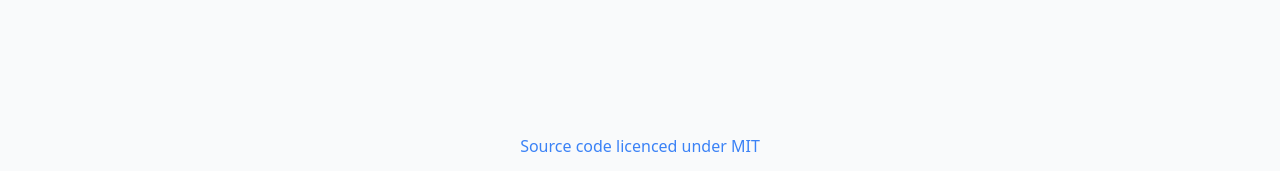
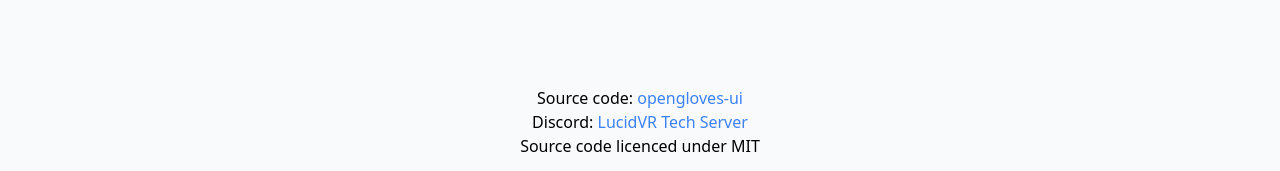
Before and after one commit to LucidVR/opengloves-ui, a Svelte app: page / in a window 1280 px wide. Shown: the part 626-797 px from the top of the page. Built offline with nearby package versions, Linux system fonts and the light colour scheme.

Commit message:
update footer with discord server (#13)

```diff
--- a/src/App.svelte
+++ b/src/App.svelte
@@ -8,10 +8,10 @@
     import {flip} from 'svelte/animate';
     import {crossfade} from 'svelte/transition';
     import {quintOut} from 'svelte/easing';
-    import {open} from '@tauri-apps/api/shell';
 
     import ToastComponent from './components/Toast.svelte';
     import Menu from "./components/Menu.svelte";
+    import Footer from "./components/Footer.svelte";
 
     const [send, receive] = crossfade({
         duration: d => Math.sqrt(d * 200),
@@ -73,11 +73,5 @@
         <Menu items={['Configuration', 'Functions']} bind:active={activeMenuItem}/>
         <svelte:component this={menuItemComponents[activeMenuItem]}/>
     {/if}
-
-    <footer class="p-4 text-center flex flex-row items-end">
-        <h3 on:click={() => open('https://github.com/LucidVR/opengloves-ui')}
-            class="cursor-pointer text-blue-500">
-            Source code licenced under MIT
-        </h3>
-    </footer>
+    <Footer />
 </div>
--- /dev/null
+++ b/src/components/Footer.svelte
@@ -0,0 +1,9 @@
+<script>
+    import Link from "./Link.svelte";
+</script>
+
+<footer class="p-4 text-center flex flex-col items-center">
+    <p>Source code: <Link url="https://github.com/LucidVR/opengloves-ui">opengloves-ui</Link></p>
+    <p>Discord: <Link url="https://discord.gg/lucidvr">LucidVR Tech Server</Link></p>
+    <p>Source code licenced under MIT</p>
+</footer>
--- /dev/null
+++ b/src/components/Link.svelte
@@ -0,0 +1,7 @@
+<script>
+    import {open} from '@tauri-apps/api/shell';
+
+    export let url = "";
+</script>
+
+<a class="cursor-pointer text-blue-500" on:click={() => open(url)}><slot/></a>
```
